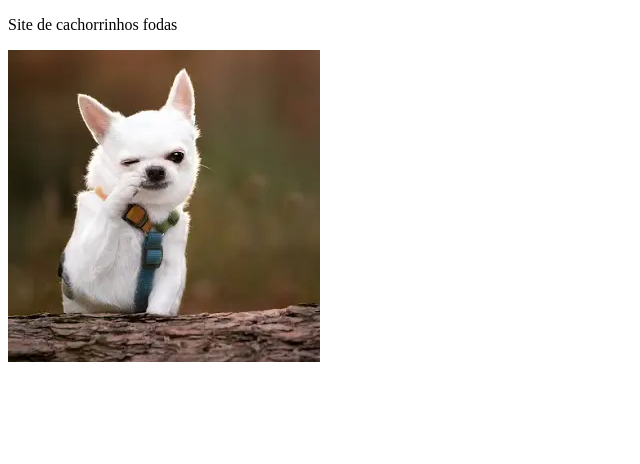
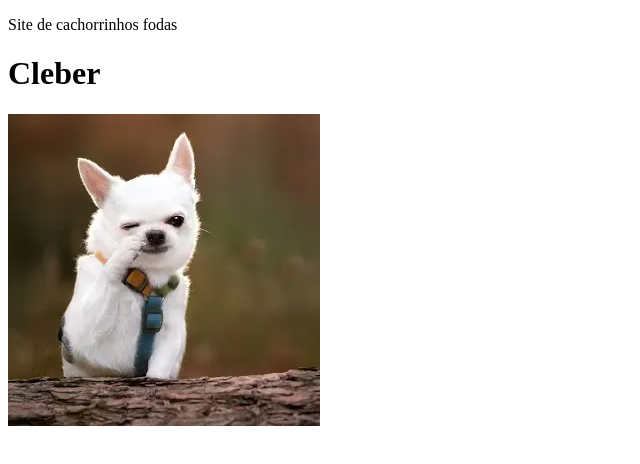
Before and after one commit to LeozinPH/Leuscosmes, a plain HTML site: page index.html in a window 1280 px wide. Shown: the whole page, without its empty margins (0-640 px from the left). Drawn offline with Linux system fonts and the light colour scheme.

Commit message:
fff f f f

```diff
--- a/index.html
+++ b/index.html
@@ -7,8 +7,7 @@
 </head>
 <body>
        <p>Site de cachorrinhos fodas</p>
-
-
+       <h1>Cleber</h1>
        <img src="download.webp" alt="Cachorros">
 
 </body>
```
